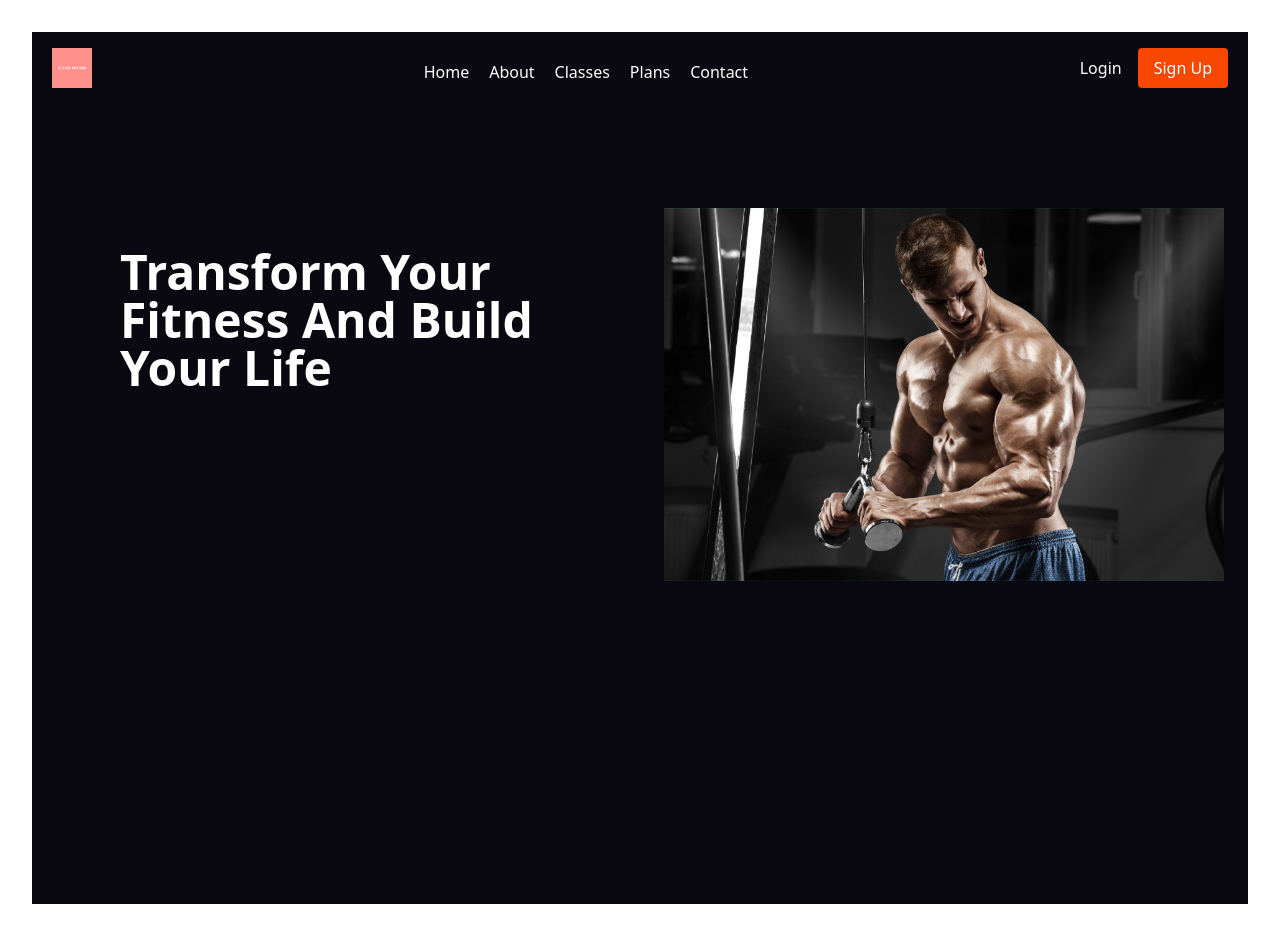
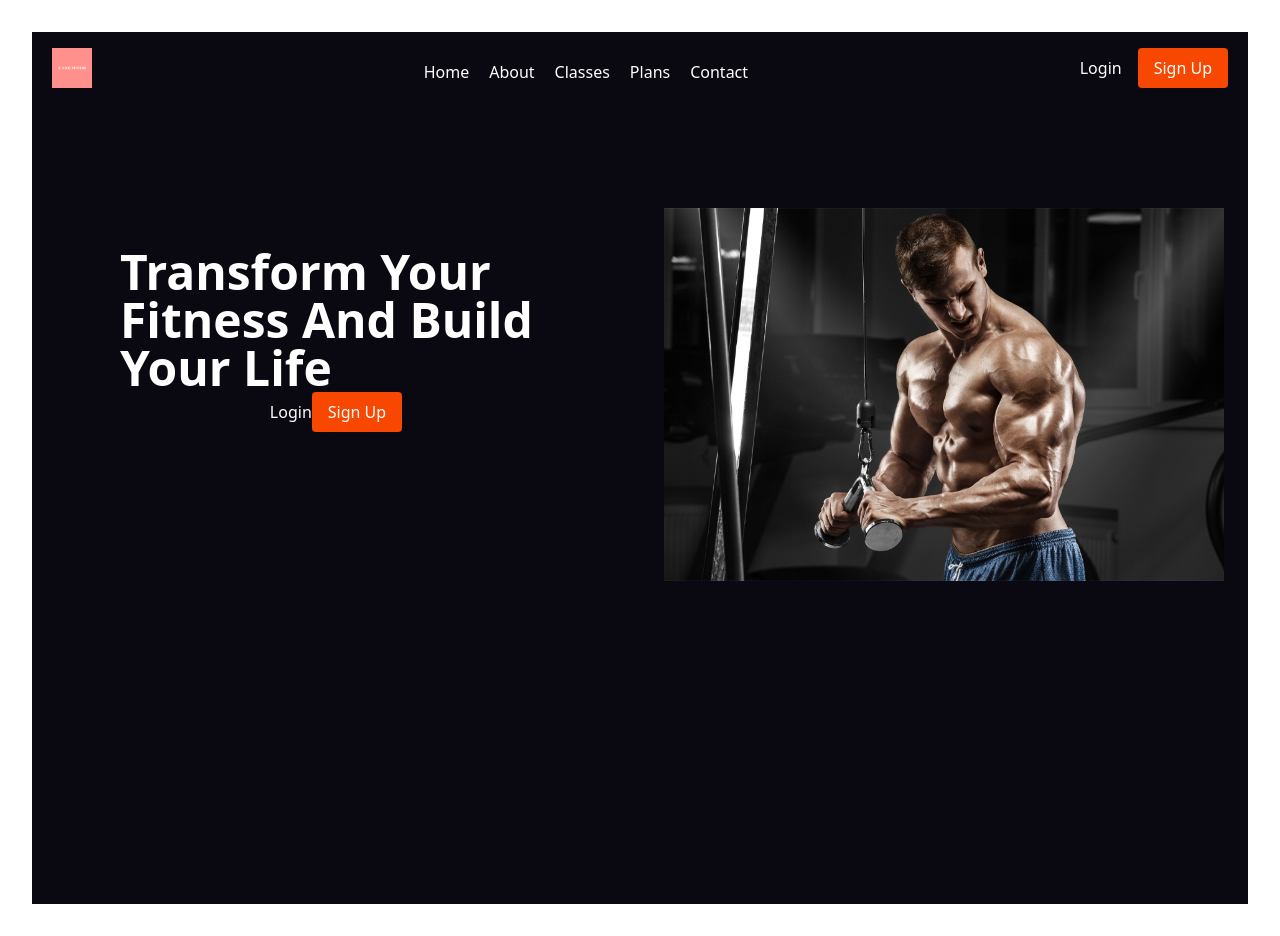
Before and after one commit to DC-21/GymWeb, a React (Vite) app: page / in a window 1280 px wide. Built offline with nearby package versions, Linux system fonts and the light colour scheme.

Commit message:
first commit

```diff
--- a/src/App.jsx
+++ b/src/App.jsx
@@ -44,6 +44,12 @@ export default function App() {
         <div className='w-1/2 items-center px-10 relative'>
           <p className='text-white font-bold text-5xl text-left pt-20 justify-center px-12'>Transform Your<br/>
           Fitness And Build<br/> Your Life</p>
+        <button className='text-white'>
+          <a href=''>Login</a>
+        </button>
+        <button className='text-white rounded py-2 px-4' style={{backgroundColor: '#f74700'}}>
+          <a href=''>Sign Up</a>
+        </button>
         </div>
         <div className='w-1/2 items-center'>
           <img  className='items-center px-6  mt-10 rounded-sm' src={fit}/>
```
